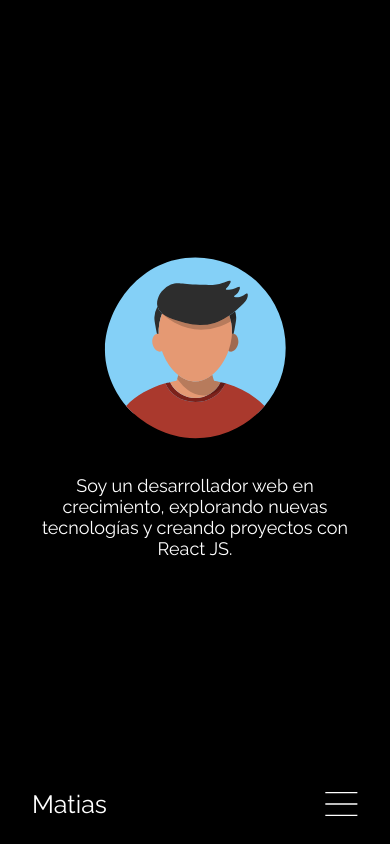
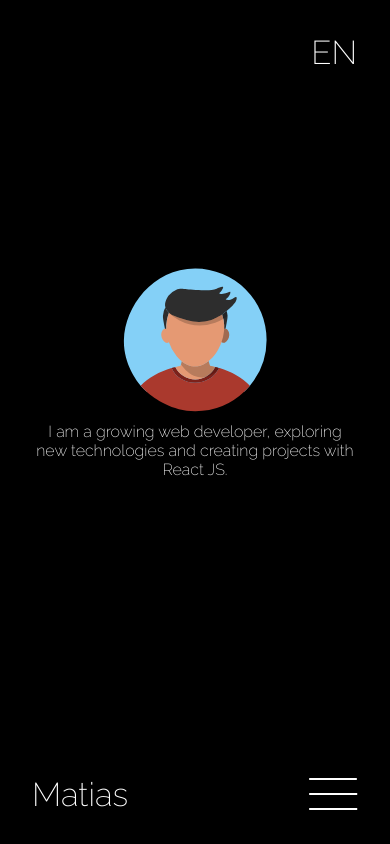
Before and after one commit to mati-fernandez/portfolio-react, a React (Vite) app: page / in a window 390 px wide. Built offline with nearby package versions, Linux system fonts and the light colour scheme.

Commit message:
Mobile display fixed

```diff
--- a/src/App.css
+++ b/src/App.css
@@ -4,31 +4,39 @@
   box-sizing: border-box;
 }
 
-html,
-body,
-#root {
+:root {
+  --font-size: 16px;
+  --color-primary: white;
+  --color-background: black;
+}
+
+body {
   height: 100%;
   font-family: 'Raleway', Arial, Helvetica, sans-serif;
-  font-size: 16px;
-  background-color: black;
-  color: white;
+  font-size: var(--font-size);
+  font-weight: 200;
+  background-color: var(--color-background);
+  color: var(--color-primary);
   margin: 0 auto;
   padding: 0;
   text-align: center;
 }
 
 #container {
-  height: 100vh;
-  position: relative;
   display: flex;
+  flex-direction: column;
   justify-content: center;
-  flex-direction: column;
+  align-items: center;
+  height: calc(var(--vh, 1vh) * 100);
+  padding-bottom: 100px;
 }
 
 #language-button {
-  font-size: 25px;
-  font-weight: 100;
-  background-color: #00000000;
+  font-family: 'Raleway', Arial, Helvetica, sans-serif;
+  font-size: 33px;
+  font-weight: 200;
+  background-color: transparent;
+  color: var(--color-primary);
   position: absolute;
   top: 16px;
   right: 16px;
@@ -38,24 +46,44 @@ body,
 }
 
 #avatar {
-  margin: 0 100px;
+  margin: 100px 0 0;
+  width: 150px;
 }
 
 #presentacion {
-  margin: 32px;
-  font-size: 18px;
+  margin: 2vw 8vw 100px;
 }
 
 #header-mobile {
-  position: absolute;
+  position: fixed;
   display: flex;
   justify-content: space-between;
   align-items: center;
   padding: 0 32px;
   bottom: 0;
   width: 100%;
+  height: 100px;
+  z-index: 10;
 }
 
 #name {
-  font-size: 25px;
+  font-size: 33px;
 }
+
+/* Estilos para pantallas medianas (tablets) */
+@media (min-width: 601px) and (max-width: 1024px) {
+  body {
+    font-size: calc(var(--font-size) * 1.1);
+  }
+}
+
+/*----------------DESKTOP----------------*/
+@media (min-width: 1025px) {
+  body {
+    font-size: calc(var(--font-size) * 1.2);
+  }
+
+  #header-mobile {
+    display: none;
+  }
+}
--- a/src/App.jsx
+++ b/src/App.jsx
@@ -1,11 +1,34 @@
+import { useEffect } from 'react';
 import './App.css';
+import avatar from './assets/avatar.svg';
 import LanguageButton from './components/LanguageButton';
-import avatar from './assets/avatar.svg';
 import MobileHeader from './components/MobileHeader';
 import { useTranslation } from './i18n/TranslationContext';
 
 function App() {
   const { translate, setLanguage, language } = useTranslation();
+
+  function updateViewportHeight() {
+    const vh = window.innerHeight * 0.01;
+    document.documentElement.style.setProperty('--vh', `${vh}px`);
+    //Establece una variable CSS personalizada --vh con el valor calculado de la altura del viewport visible en píxeles.
+  }
+
+  function detectAndSetLanguage() {
+    const userLanguage = navigator.language || navigator.userLanguage;
+    const detectedLanguage = userLanguage.startsWith('es') ? 'es' : 'en';
+    setLanguage(detectedLanguage);
+  }
+
+  useEffect(() => {
+    updateViewportHeight();
+    window.addEventListener('resize', updateViewportHeight);
+    detectAndSetLanguage();
+
+    return () => {
+      window.removeEventListener('resize', updateViewportHeight);
+    };
+  }, []);
 
   return (
     <div id="container">
```
Also changed, not shown: src/assets/hamburguer.svg, 1 other file (tests, documents, lock files or other folders).
